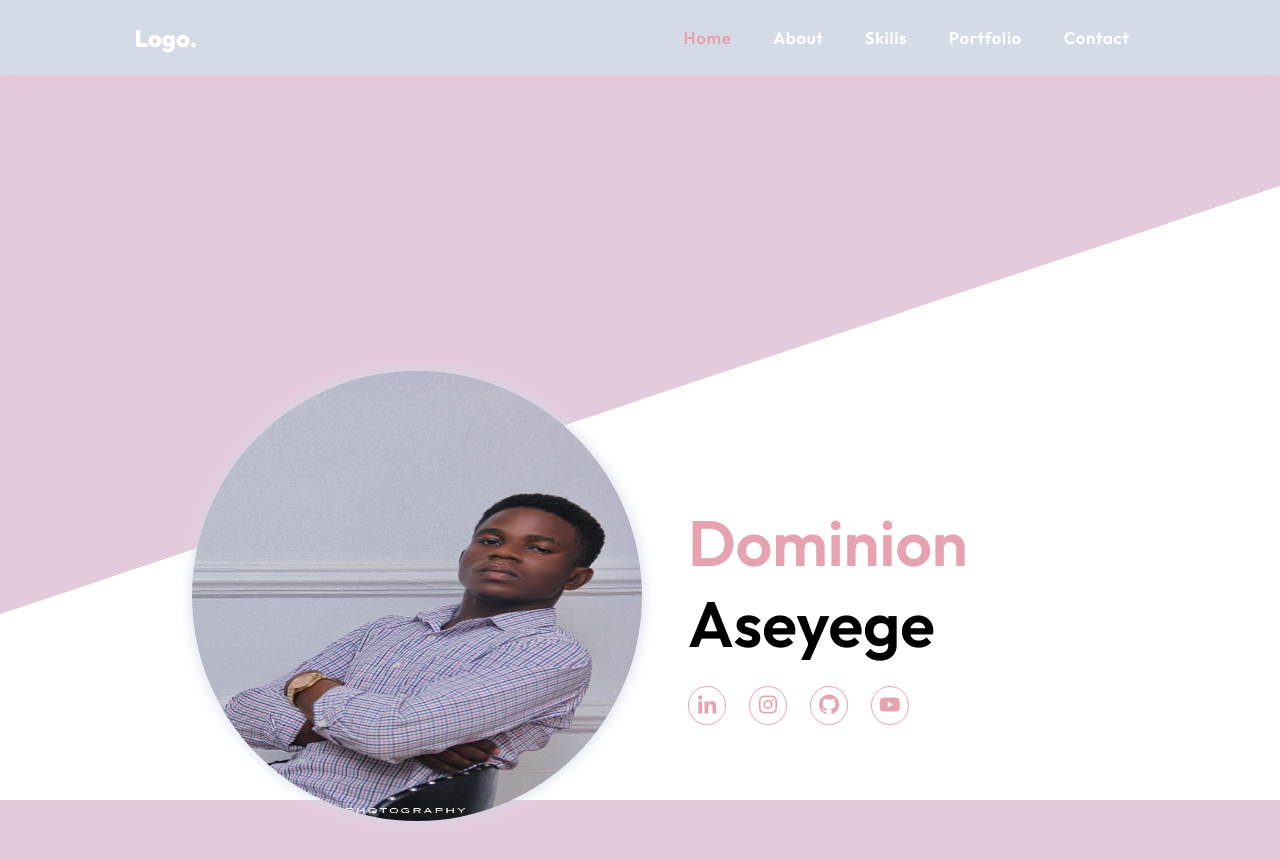
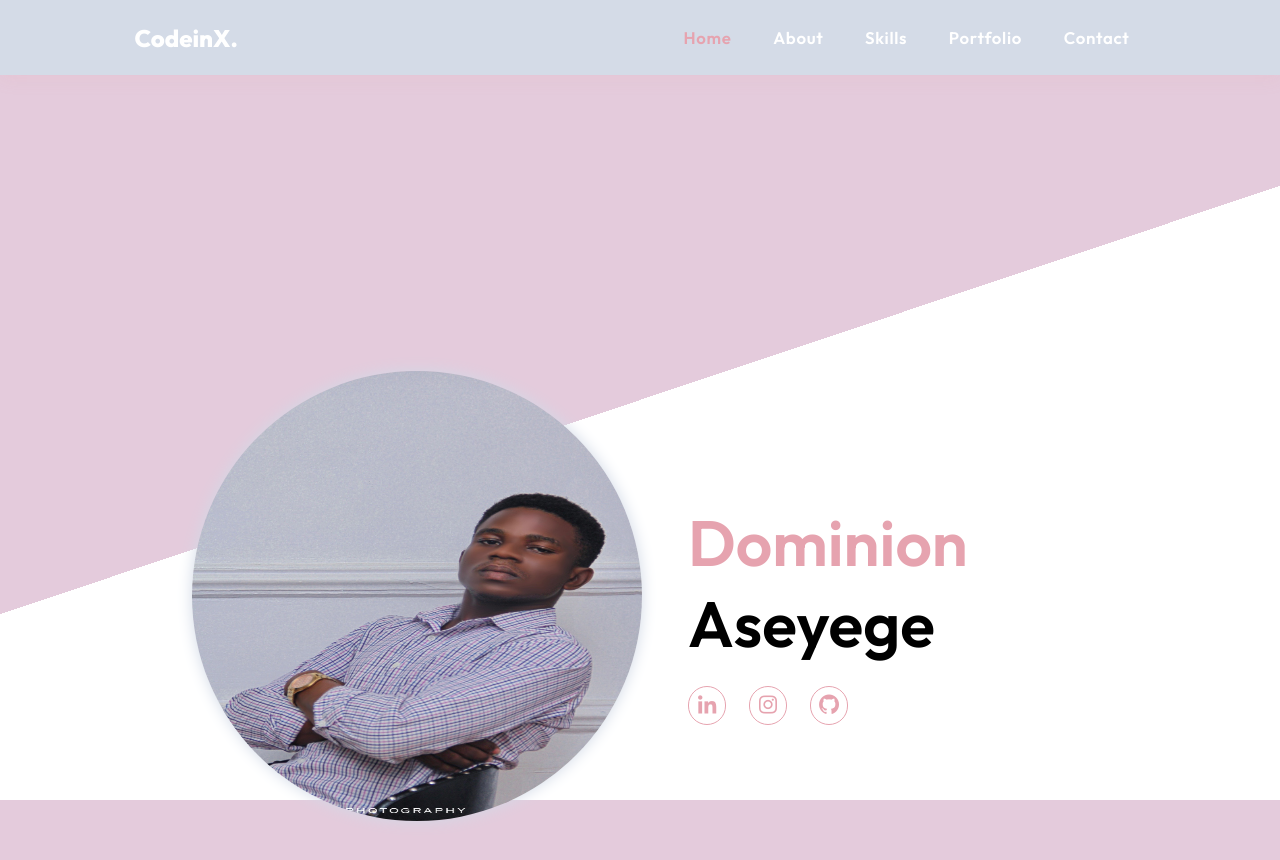
Before and after one commit to Codeinx/codeinx, a plain HTML site: page index.html in a window 1280 px wide. Drawn offline with nearby package versions, Linux system fonts and the light colour scheme.

Commit message:
Another One

```diff
--- a/index.html
+++ b/index.html
@@ -17,7 +17,7 @@
     <header class="container">
       <div class="page-header">
         <div class="logo">
-          <a href="#">Logo.</a>
+          <a href="#">CodeinX.</a>
         </div>
         <input type="checkbox" id="click" />
 
@@ -58,11 +58,11 @@
             <a href="https://github.com/Codeinx" style="--socialAni: 3"
               ><i class="bx bxl-github"></i
             ></a>
-            <a
+            <!-- <a
               href="https://www.youtube.com/@cotglobalng"
               style="--socialAni: 4"
               ><i class="bx bxl-youtube"></i>
-            </a>
+            </a> -->
           </div>
         </div>
       </div>
```
